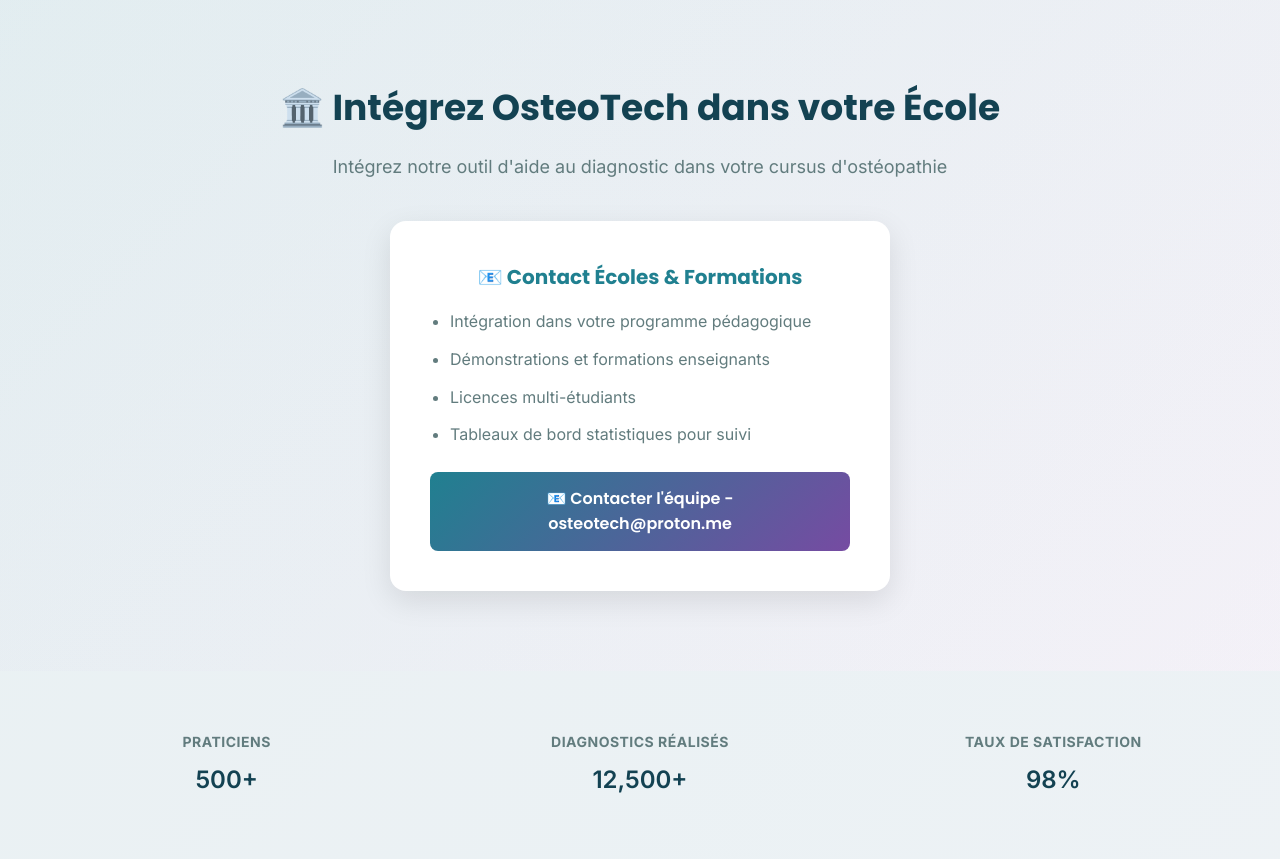
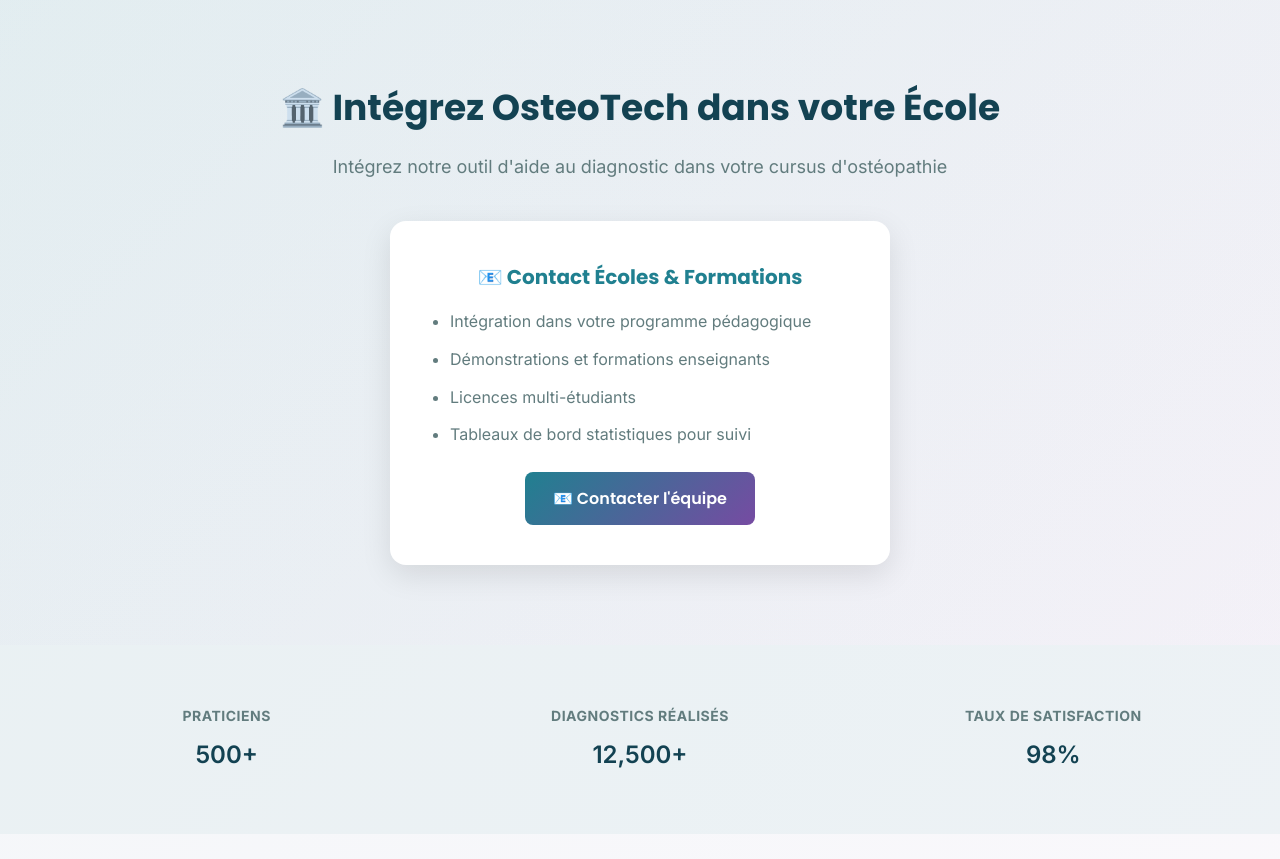
Before and after one commit to Osteo8420/Osteotech, a Flask app: page / in a window 1280 px wide. Shown: the part 1686-2545 px from the top of the page. Run offline with Flask 3, Linux system fonts and the light colour scheme; some libraries are stand-ins or nearby versions.

Commit message:
modif bouton contacter équipe sur index

```diff
--- a/templates/index.html
+++ b/templates/index.html
@@ -530,7 +530,7 @@
                     <li>Tableaux de bord statistiques pour suivi</li>
                 </ul>
                 <a href="mailto:osteotech@proton.me?subject=OsteoTech%20-%20Écoles%20&%20Formations" class="btn btn--primary">
-                    📧 Contacter l'équipe - osteotech@proton.me
+                    📧 Contacter l'équipe
                 </a>
             </div>
         </div>
```
